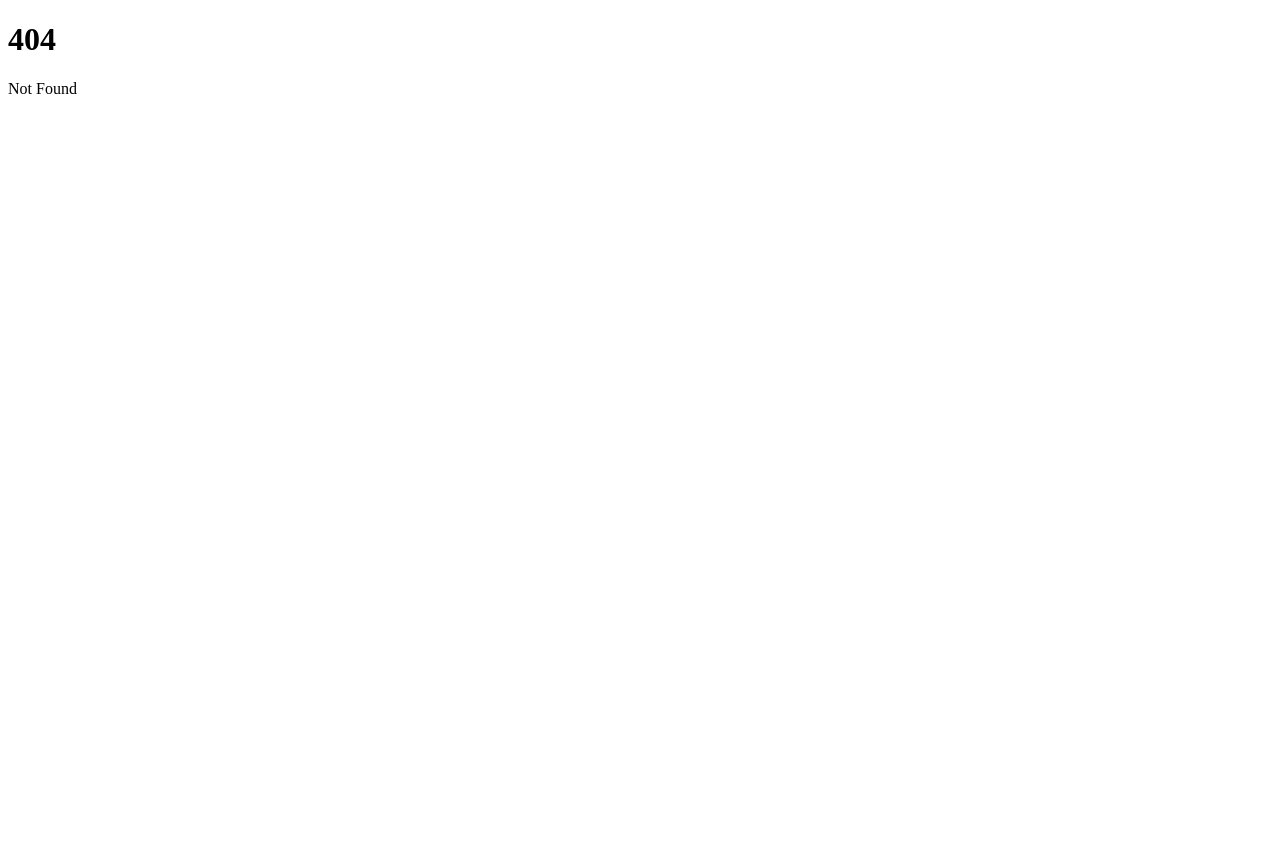
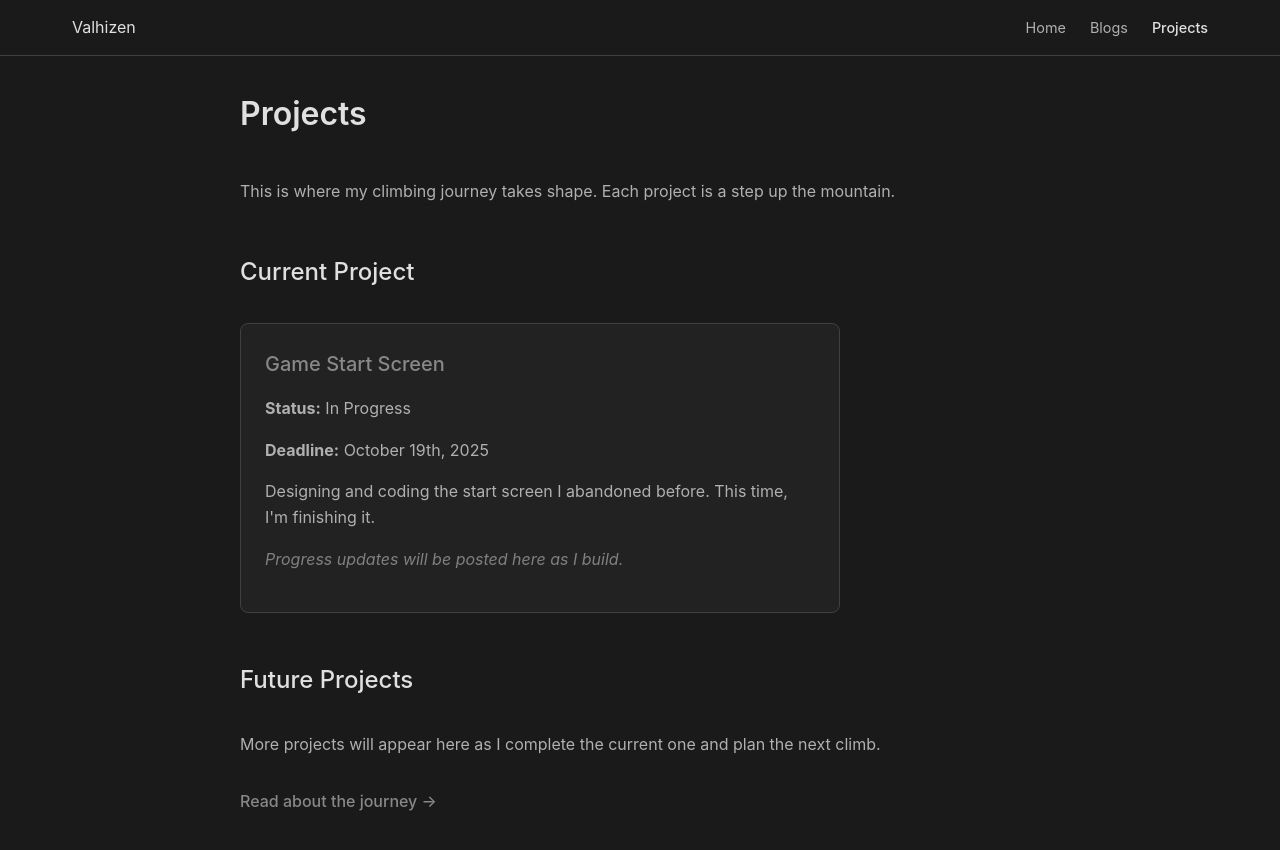
Before and after one commit to valhizen/ValhizenWeb, a SvelteKit app: page /projects in a window 1280 px wide. Before the commit this address had no page. Shown: the top 850 px of the page. Before the commit the page ends 800 px from the top, so only its background shows below. Built offline with nearby package versions, Linux system fonts and the light colour scheme.

Commit message:
Updated Website

```diff
--- /dev/null
+++ b/src/lib/components/Header.svelte
@@ -0,0 +1,86 @@
+<script lang="ts">
+	import { page } from '$app/stores';
+
+	$: currentPath = $page.url.pathname;
+</script>
+
+<header class="header">
+	<nav class="nav">
+		<div class="nav-brand">
+			<a href="/" class="brand-link">Valhizen</a>
+		</div>
+
+		<div class="nav-links">
+			<a href="/" class="nav-link" class:active={currentPath === '/'}>Home</a>
+			<a href="/blogs" class="nav-link" class:active={currentPath === '/blogs'}>Blogs</a>
+			<a href="/projects" class="nav-link" class:active={currentPath === '/projects'}>Projects</a>
+		</div>
+	</nav>
+</header>
+
+<style>
+	.header {
+		width: 100%;
+		background: var(--color-bg);
+		border-bottom: 1px solid var(--color-border);
+		position: sticky;
+		top: 0;
+		z-index: 100;
+	}
+
+	.nav {
+		display: flex;
+		justify-content: space-between;
+		align-items: center;
+		padding: 0.75rem 2rem;
+		max-width: 1200px;
+		margin: 0 auto;
+	}
+
+	.brand-link {
+		font-size: 1rem;
+		font-weight: 400;
+		color: var(--color-text);
+		text-decoration: none;
+	}
+
+	.nav-links {
+		display: flex;
+		gap: 1.5rem;
+		align-items: center;
+	}
+
+	.nav-link {
+		color: var(--color-text-secondary);
+		text-decoration: none;
+		font-weight: 400;
+		padding: 0.25rem 0;
+		font-size: 0.9rem;
+	}
+
+	.nav-link:hover {
+		color: var(--color-text);
+	}
+
+	.nav-link.active {
+		color: var(--color-text);
+		font-weight: 500;
+	}
+
+	@media (max-width: 768px) {
+		.nav {
+			padding: 1rem;
+			flex-direction: column;
+			gap: 1rem;
+		}
+
+		.nav-links {
+			gap: 1rem;
+		}
+
+		.nav-link {
+			padding: 0.4rem 0.8rem;
+			font-size: 0.9rem;
+		}
+	}
+</style>
--- a/src/routes/+layout.svelte
+++ b/src/routes/+layout.svelte
@@ -1,5 +1,6 @@
 <script lang="ts">
 	import favicon from '$lib/assets/favicon.svg';
+	import Header from '$lib/components/Header.svelte';
 
 	let { children } = $props();
 </script>
@@ -8,4 +9,129 @@
 	<link rel="icon" href={favicon} />
 </svelte:head>
 
-{@render children?.()}
+<div class="app">
+	<Header />
+	<main class="main">
+		<div class="container">
+			{@render children?.()}
+		</div>
+	</main>
+</div>
+
+<style>
+	:global(html, body) {
+		margin: 0;
+		padding: 0;
+		width: 100%;
+		min-height: 100vh;
+		font-family: 'Inter', system-ui, -apple-system, BlinkMacSystemFont, sans-serif;
+		background: var(--color-bg);
+		color: var(--color-text);
+		line-height: 1.6;
+	}
+
+	:global(*) {
+		box-sizing: border-box;
+	}
+
+	:global(:root) {
+		/* Minimal dark theme */
+		--color-bg: #1a1a1a;
+		--color-bg-secondary: #2a2a2a;
+		--color-bg-hover: #333333;
+		--color-bg-card: #222222;
+		--color-primary: #888888;
+		--color-primary-light: #aaaaaa;
+		--color-primary-bg: rgba(136, 136, 136, 0.1);
+		--color-text: #e0e0e0;
+		--color-text-secondary: #b0b0b0;
+		--color-text-muted: #808080;
+		--color-border: #404040;
+		--color-border-light: #505050;
+	}
+
+	.app {
+		display: flex;
+		flex-direction: column;
+		min-height: 100vh;
+	}
+
+	.main {
+		flex: 1;
+		display: flex;
+		justify-content: center;
+		padding: 2rem 1rem;
+	}
+
+	.container {
+		display: flex;
+		flex-direction: column;
+		align-items: flex-start;
+		width: 100%;
+		max-width: 800px;
+		text-align: left;
+	}
+
+	:global(h1) {
+		font-size: 2rem;
+		font-weight: 600;
+		margin: 0 0 1.5rem 0;
+		color: var(--color-text);
+	}
+
+	:global(h2) {
+		font-size: 1.5rem;
+		font-weight: 500;
+		margin: 2rem 0 1rem 0;
+		color: var(--color-text);
+	}
+
+	:global(h3) {
+		font-size: 1.25rem;
+		font-weight: 500;
+		margin: 1.5rem 0 1rem 0;
+		color: var(--color-text);
+	}
+
+	:global(p) {
+		font-size: 1rem;
+		margin: 1rem 0;
+		color: var(--color-text-secondary);
+		line-height: 1.6;
+	}
+
+	:global(a) {
+		color: var(--color-primary);
+		text-decoration: none;
+		font-weight: 500;
+		transition: color 0.2s ease;
+	}
+
+	:global(a:hover) {
+		color: var(--color-primary-light);
+		text-decoration: underline;
+	}
+
+	:global(em) {
+		color: var(--color-text-muted);
+		font-style: italic;
+	}
+
+	@media (max-width: 768px) {
+		.main {
+			padding: 1rem 0.5rem;
+		}
+
+		:global(h1) {
+			font-size: 1.75rem;
+		}
+
+		:global(h2) {
+			font-size: 1.25rem;
+		}
+
+		:global(p) {
+			font-size: 0.9rem;
+		}
+	}
+</style>
--- /dev/null
+++ b/src/routes/projects/+page.svelte
@@ -0,0 +1,34 @@
+<h1>Projects</h1>
+
+<p>This is where my climbing journey takes shape. Each project is a step up the mountain.</p>
+
+<h2>Current Project</h2>
+<div class="project-card">
+	<h3>Game Start Screen</h3>
+	<p><strong>Status:</strong> In Progress</p>
+	<p><strong>Deadline:</strong> October 19th, 2025</p>
+	<p>Designing and coding the start screen I abandoned before. This time, I'm finishing it.</p>
+	<p><em>Progress updates will be posted here as I build.</em></p>
+</div>
+
+<h2>Future Projects</h2>
+<p>More projects will appear here as I complete the current one and plan the next climb.</p>
+
+<p><a href="/blogs">Read about the journey →</a></p>
+
+<style>
+	.project-card {
+		background: var(--color-bg-card);
+		border: 1px solid var(--color-border);
+		border-radius: 8px;
+		padding: 1.5rem;
+		margin: 1rem 0;
+		text-align: left;
+		max-width: 600px;
+	}
+
+	.project-card h3 {
+		margin-top: 0;
+		color: var(--color-primary);
+	}
+</style>
```
Also changed, not shown: src/routes/+page.svelte (+3 -29 lines), src/routes/blogs/+page.svelte (added, +30 -0 lines).
